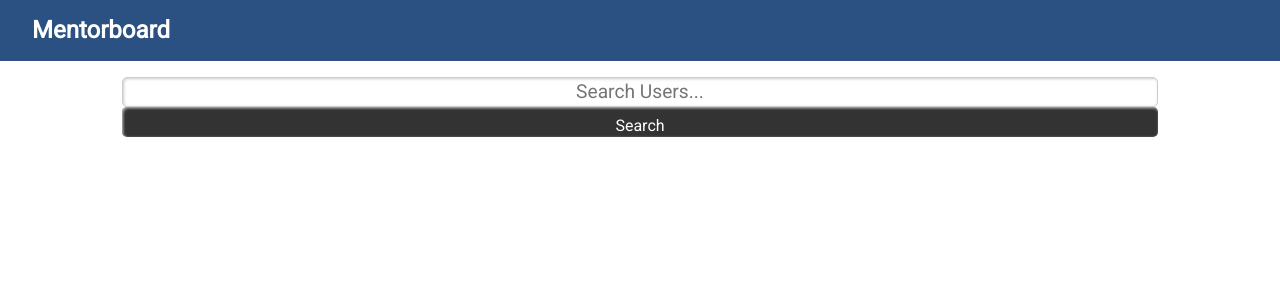
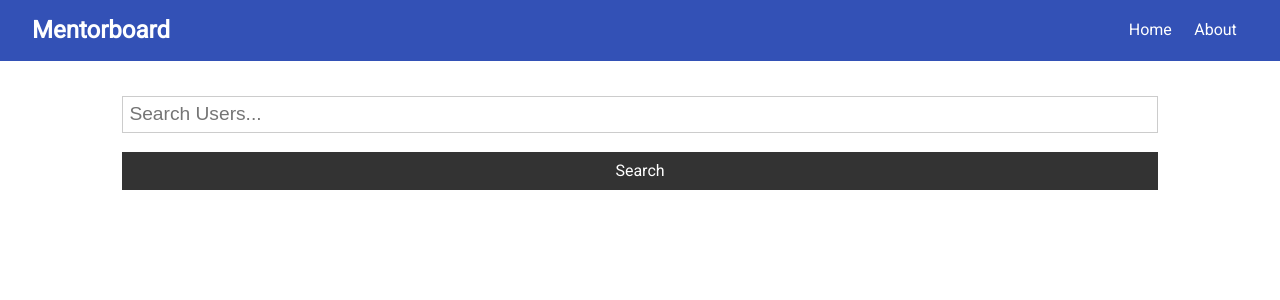
Before and after one commit to co8mcate/react_sky, a React (Create React App) app: page / in a window 1280 px wide. Shown: the top 300 px of the page. Built offline with nearby package versions, Linux system fonts and the light colour scheme.

Commit message:
just set a milestone

```diff
--- a/package.json
+++ b/package.json
@@ -3,6 +3,7 @@
   "version": "0.1.0",
   "private": true,
   "dependencies": {
+    "@fortawesome/react-fontawesome": "^0.1.9",
     "@testing-library/jest-dom": "^4.2.4",
     "@testing-library/react": "^9.4.1",
     "@testing-library/user-event": "^7.2.1",
--- a/src/App.css
+++ b/src/App.css
@@ -2,7 +2,7 @@
 
 /* Global Styles */
 :root {
-  --primary-color: #153f75;
+  --primary-color: #1d3faf;
   --dark-color: #333333;
   --light-color: #f4f4f4;
   --danger-color: #dc3545;
@@ -412,66 +412,3 @@ table th {
     justify-content: center;
   }
 }
-
-fieldset {
-  padding: 10px 30px 0;
-  margin: 20px auto;
-  max-width: 460px;
-}
-legend {
-  display: block;
-  color: white;
-  background: black;
-  padding: 5px 10px;
-  border: none;
-}
-fieldset > div {
-  margin-bottom: 20px;
-  display: flex;
-  flex-flow: row wrap;
-}
-
-button,
-label,
-input,
-select {
-  display: block;
-  font-family: inherit;
-  font-size: 100%;
-  padding: 0;
-  margin: 0;
-  box-sizing: border-box;
-  width: 100%;
-  padding: 5px;
-  height: 30px;
-}
-
-input {
-  box-shadow: inset 1px 1px 3px #ccc;
-  border-radius: 5px;
-  text-align: center;
-  top: -26px;
-  left: -70px;
-}
-input:hover,
-input:focus {
-  background-color: #eee;
-}
-input + span {
-  position: relative;
-}
-input:required + span::after {
-  font-size: 0.7rem;
-  position: absolute;
-  content: "required";
-  color: white;
-  background-color: black;
-  padding: 5px 10px;
-  top: -26px;
-  left: -70px;
-}
-
-#button {
-  width: 60%;
-  margin: 0 auto;
-}
--- a/src/App.js
+++ b/src/App.js
@@ -2,6 +2,7 @@ import React, { Fragment, Component } from "react";
 import { BrowserRouter as Router, Switch, Route } from "react-router-dom";
 import Navbar from "./components/layout/Navbar";
 import Users from "./components/users/Users";
+import User from "./components/users/User";
 import Search from "./components/users/Search";
 import Alert from "./components/layout/Alert";
 import About from "./components/pages/About";
@@ -11,6 +12,7 @@ import "./App.css";
 class App extends Component {
   state = {
     users: [],
+    user: {},
     loading: false,
     alert: null,
   };
@@ -39,6 +41,17 @@ class App extends Component {
     this.setState({ users: res.data.items, loading: false });
   };
 
+  // Get single Github user
+  getUser = async (username) => {
+    this.setState({ loading: true });
+
+    const res = await axios.get(
+      `https://api.github.com/users/${username}?client_id=${process.env.REACT_APP_GITHUB_CLIENT_ID}&client_secret=${process.env.REACT_APP_GITHUB_CLIENT_SECRET}`
+    );
+
+    this.setState({ user: res.data, loading: false });
+  };
+
   // Clear users from state
   clearUsers = () => {
     this.setState({ users: [], loading: false });
@@ -51,7 +64,7 @@ class App extends Component {
   };
 
   render() {
-    const { users, loading } = this.state;
+    const { users, user, loading } = this.state;
 
     return (
       <Router>
@@ -76,6 +89,18 @@ class App extends Component {
                 )}
               />
               <Route exact path="/about" component={About} />
+              <Route
+                exact
+                path="/user/:login"
+                render={(props) => (
+                  <User
+                    {...props}
+                    getUser={this.getUser}
+                    user={user}
+                    loading={loading}
+                  />
+                )}
+              />
             </Switch>
           </div>
         </div>
--- a/src/components/layout/Navbar.js
+++ b/src/components/layout/Navbar.js
@@ -1,20 +1,33 @@
 import React from "react";
 import PropTypes from "prop-types";
+import { Link } from "react-router-dom";
 
-const Navbar = ({ title }) => {
+const Navbar = ({ icon, title }) => {
   return (
     <nav className="navbar bg-primary">
-      <h1>{title}</h1>
+      <h1>
+        <i className={icon} />
+        {title}
+      </h1>
+      <ul>
+        <li>
+          <Link to="/">Home</Link>
+        </li>
+        <li>
+          <Link to="/about">About</Link>
+        </li>
+      </ul>
     </nav>
   );
 };
 
 Navbar.defaultProps = {
-  title: "Mentorboard"
+  title: "Mentorboard",
+  icon: "fab fa-github",
 };
 
 Navbar.propTypes = {
-  title: PropTypes.array.isRequired
+  title: PropTypes.array.isRequired,
 };
 
 export default Navbar;
--- /dev/null
+++ b/src/components/users/User.js
@@ -0,0 +1,63 @@
+import React, { Fragment, Component } from "react";
+import Spinner from "../layout/Spinner";
+import PropTypes from "prop-types";
+import { Link } from "react-router-dom";
+
+export class User extends Component {
+  componentDidMount() {
+    this.props.getUser(this.props.match.params.login);
+  }
+
+  static propTypes = {
+    loading: PropTypes.bool,
+    user: PropTypes.object.isRequired,
+    getUser: PropTypes.func.isRequired,
+  };
+
+  render() {
+    const {
+      name,
+      avatar_url,
+      location,
+      bio,
+      blog,
+      login,
+      html_url,
+      followers,
+      following,
+      public_repos,
+      public_gists,
+      hireable,
+    } = this.props.user;
+
+    const { loading } = this.props;
+
+    if (loading) return <Spinner />;
+
+    return (
+      <Fragment>
+        <Link to="/" className="btn btn-light">
+          Back to Search
+        </Link>
+        Hireable:{" "}
+        {hireable ? (
+          <i className="far fa-moon"></i>
+        ) : (
+          <i className="fal fa-atom-alt" />
+        )}
+        <div className="card grid-2">
+          <div className="all-center">
+            <img
+              src={avatar_url}
+              className="round-img"
+              alt=""
+              style={{ width: "150px" }}
+            />
+          </div>
+        </div>
+      </Fragment>
+    );
+  }
+}
+
+export default User;
--- a/src/components/users/Useritem.js
+++ b/src/components/users/Useritem.js
@@ -1,5 +1,6 @@
 import React from "react";
 import PropTypes from "prop-types";
+import { Link } from "react-router-dom";
 
 const Useritem = ({ user: { login, avatar_url, html_url } }) => {
   return (
@@ -12,16 +13,16 @@ const Useritem = ({ user: { login, avatar_url, html_url } }) => {
       />
       <h3>{login}</h3>
       <div>
-        <a href={html_url} className="btn btn-dark btn-sm my-1">
+        <Link to={`/user/${login}`} className="btn btn-dark btn-sm my-1">
           More
-        </a>
+        </Link>
       </div>
     </div>
   );
 };
 
 Useritem.propTypes = {
-  user: PropTypes.object.isRequired
+  user: PropTypes.object.isRequired,
 };
 
 export default Useritem;
```
Also changed, not shown: 1 other file (tests, documents, lock files or other folders).
